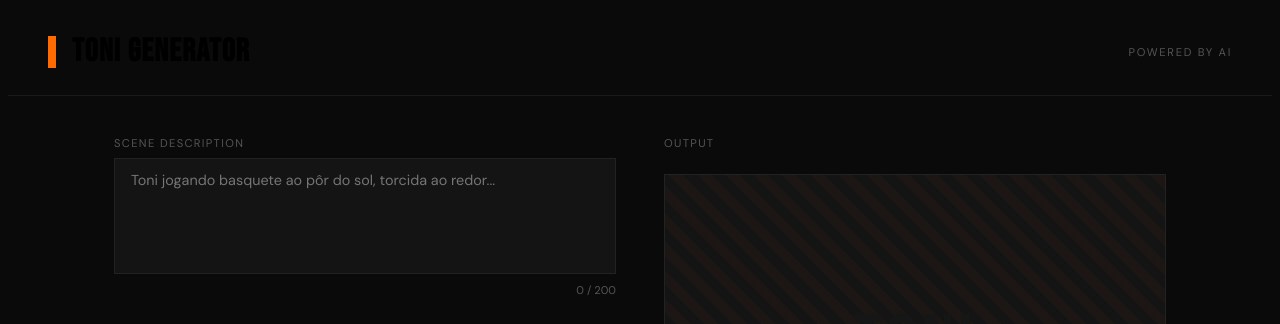
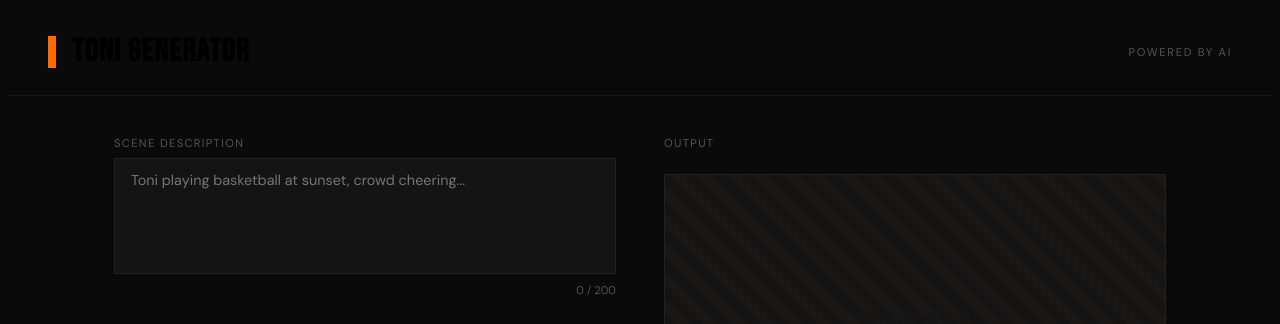
Before and after one commit to theacidtimes/tony-app, a Next.js app: page / in a window 1280 px wide. Shown: the top 324 px of the page. Built offline with nearby package versions, Linux system fonts and the light colour scheme.

Commit message:
Update page.tsx

```diff
--- a/app/page.tsx
+++ b/app/page.tsx
@@ -175,7 +175,7 @@
               className="input-field"
               rows={5}
               maxLength={MAX_CHARS}
-              placeholder="Toni jogando basquete ao pôr do sol, torcida ao redor..."
+              placeholder="Toni playing basketball at sunset, crowd cheering..."
               value={scene}
               onChange={(e) => setScene(e.target.value)}
             />
```
